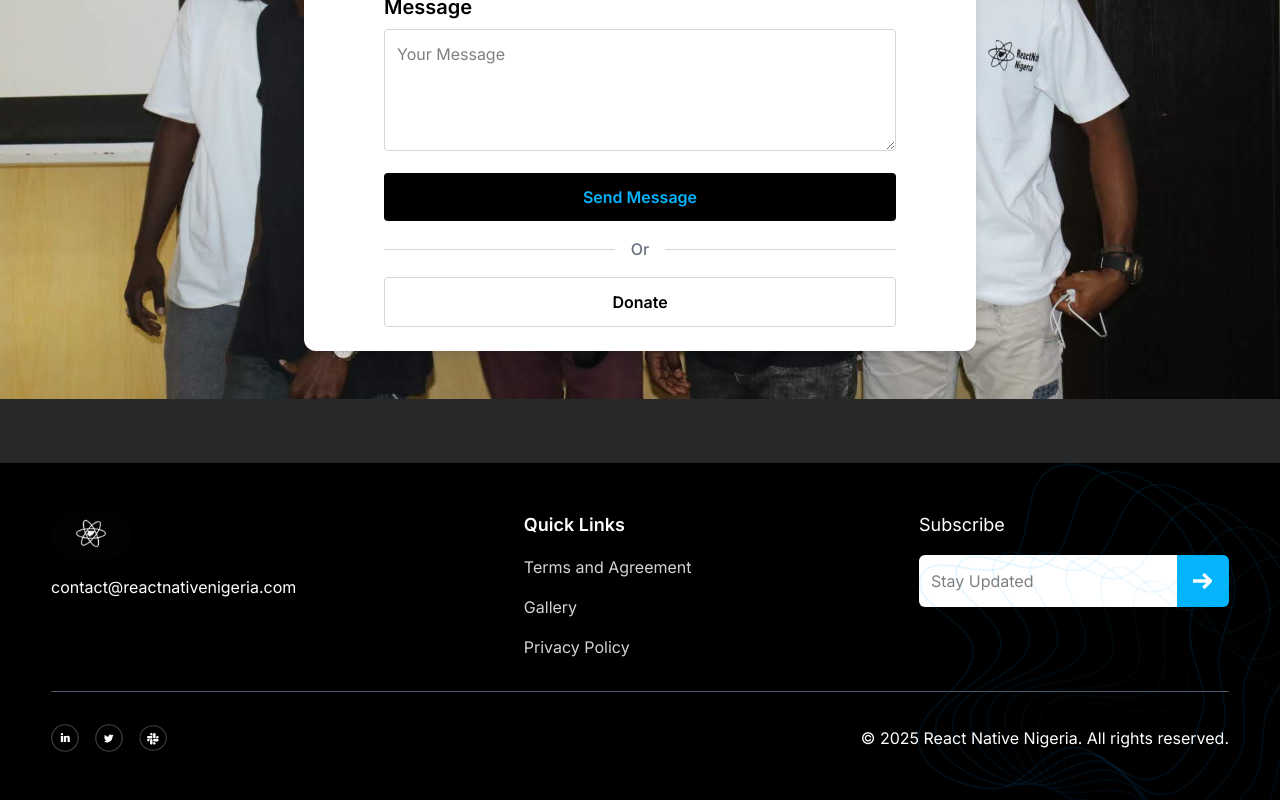
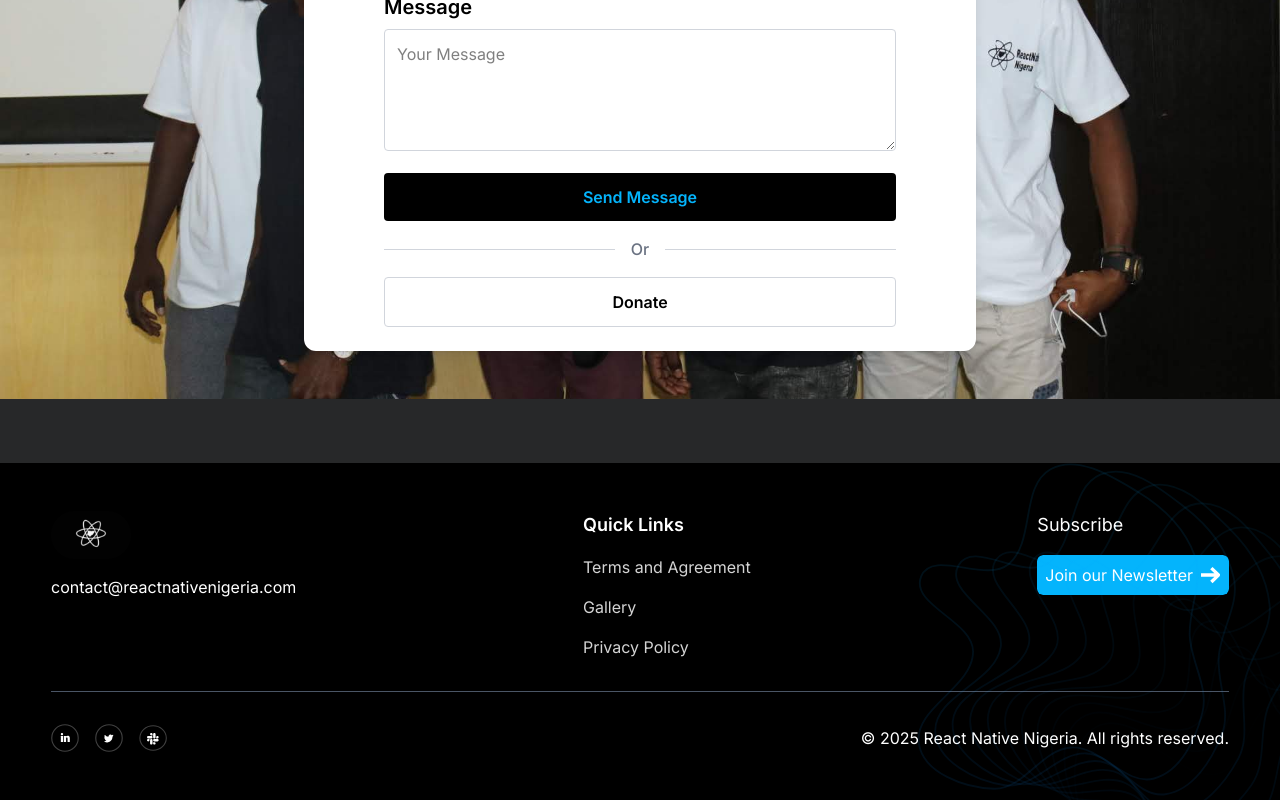
Before and after one commit to react-native-nigeria-community/rnn-landing, a React (Vite) app: page / in a window 1280 px wide. Shown: the part 5439-6239 px from the top of the page. Built offline with nearby package versions, Linux system fonts and the light colour scheme.

Commit message:
add subscription link to footer

```diff
--- a/src/components/footer.jsx
+++ b/src/components/footer.jsx
@@ -47,7 +47,6 @@ const Footer = () => {
               Gallery
             </a>
 
-
             <a
               className="cursor-pointer hover:text-white transition-colors duration-300"
               href="/privacyPolicy"
@@ -73,26 +72,21 @@ const Footer = () => {
             className="flex flex-row rounded-md overflow-hidden w-full max-w-xs sm:max-w-sm md:max-w-md"
             onSubmit={handleSubscribe}
           >
-            <input
-              type="email"
-              name="email"
-              placeholder="Stay Updated"
-              className="bg-white py-2 sm:py-3 px-2 sm:px-3 flex-1 text-sm sm:text-base focus:outline-none"
-              required
-              aria-label="Email address"
-            />
-            <button
-              type="submit"
-              className="bg-lightCyan p-2 sm:p-3 md:p-4 cursor-pointer hover:bg-blue-500 transition-colors duration-300"
+            <a
+              className="bg-lightCyan p-1 sm:p-1 md:p-2 flex items-center justify-center gap-2 cursor-pointer hover:bg-blue-500 transition-colors text-white duration-300 rounded-md"
               aria-label="Subscribe"
+              href="https://form.typeform.com/to/uoB6NeKf"
+              target="_blank"
+              rel="noopener noreferrer"
             >
+              Join our Newsletter
               <img
                 src={arrowIcon}
                 alt="Submit"
                 className="h-4 w-4 sm:h-5 sm:w-5"
                 aria-hidden="true"
               />
-            </button>
+            </a>
           </form>
         </div>
       </div>
@@ -136,15 +130,9 @@ const Footer = () => {
             target="_blank"
             rel="noopener noreferrer"
           >
-            <img
-              src={slack}
-              alt="Slack"
-              className="h-6 w-6 sm:h-7 sm:w-7"
-            />
+            <img src={slack} alt="Slack" className="h-6 w-6 sm:h-7 sm:w-7" />
           </a>
         </div>
-
-
 
         <p className="text-sm sm:text-base text-white">
           © 2025 React Native Nigeria. All rights reserved.
```
Also changed, not shown: 1 other file (tests, documents, lock files or other folders).
